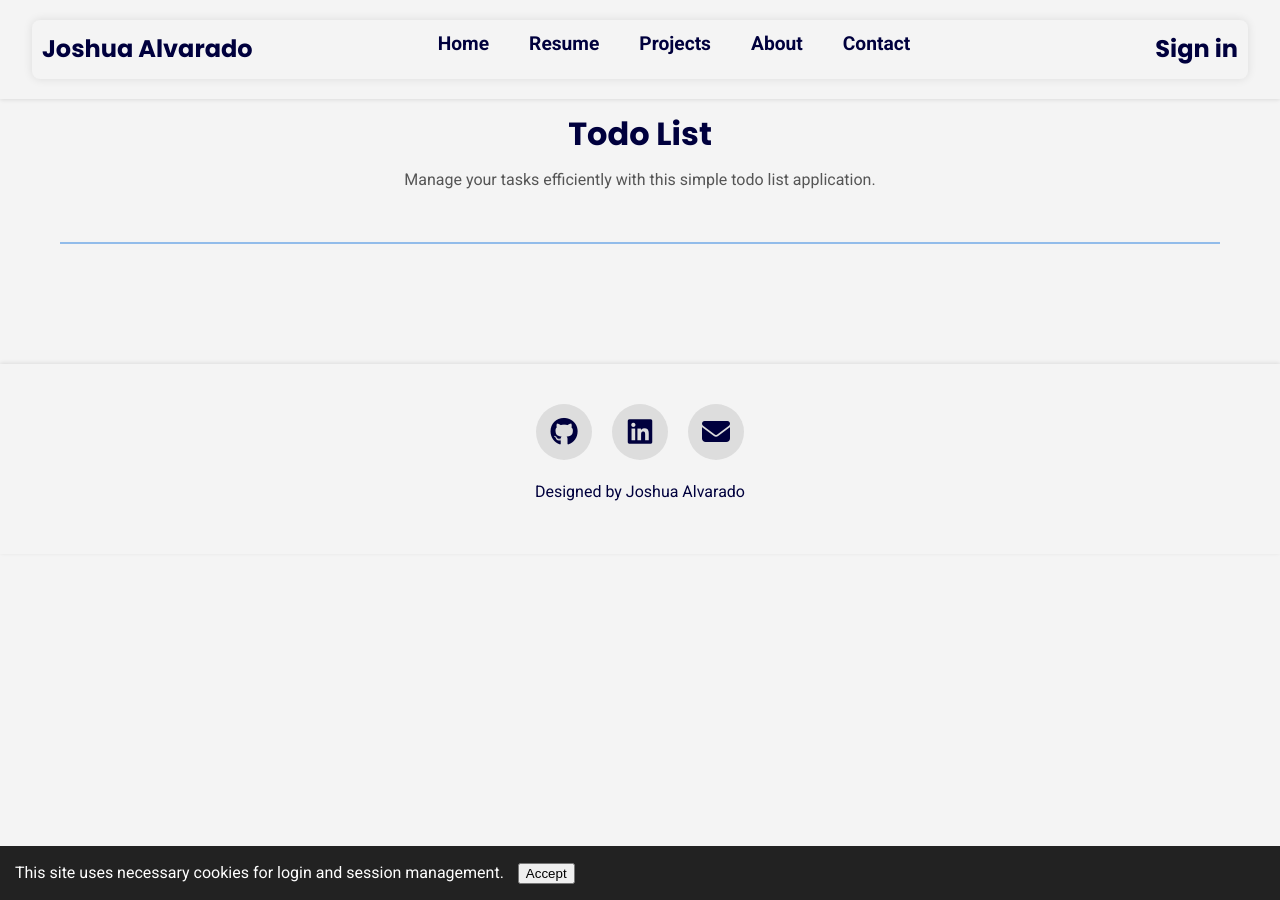
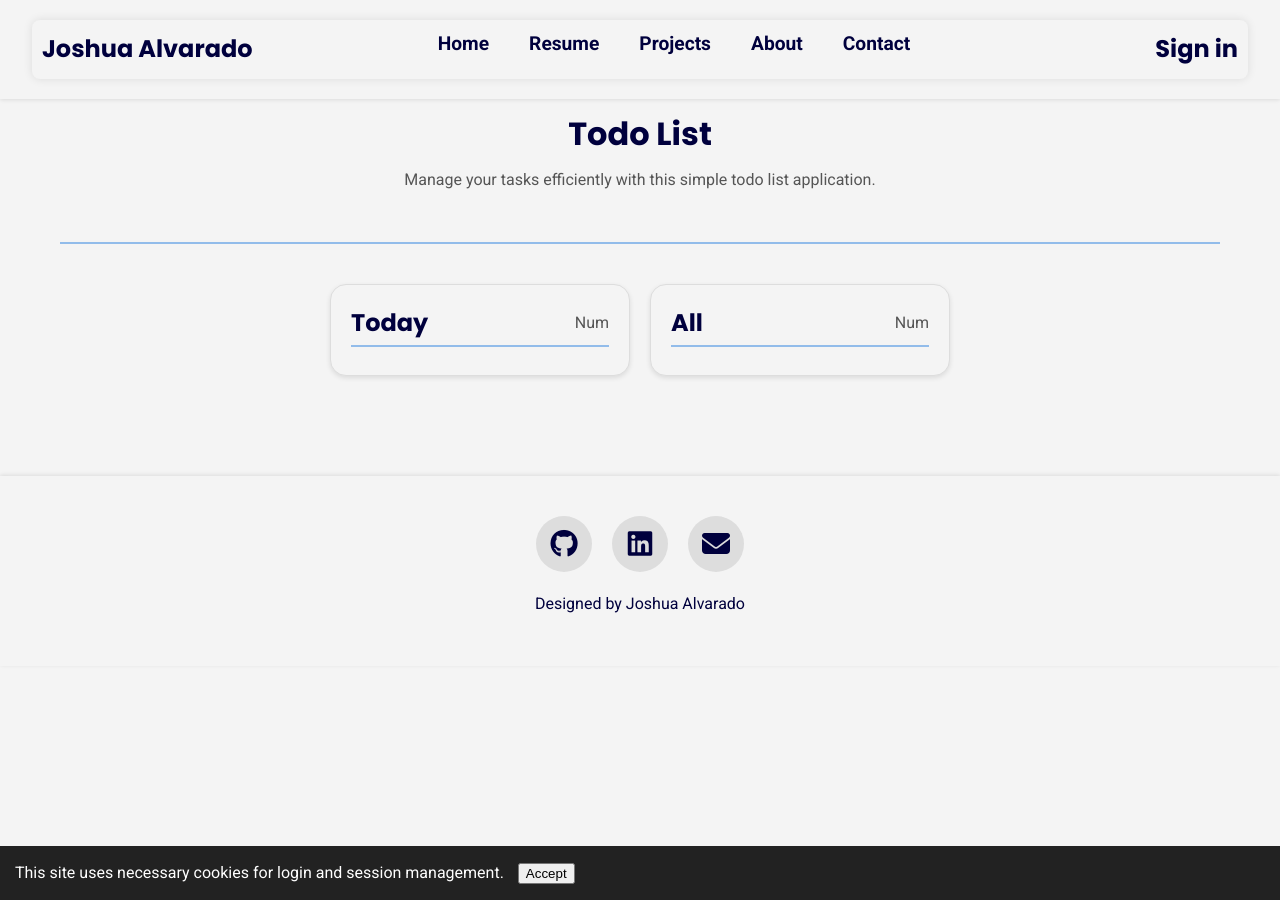
Before and after one commit to JoshuaAlvarado-hub/joshalvarado.com, a Jekyll site: the page built from todo.html, in a window 1280 px wide. Built offline with Jekyll 4.4.1, drawn with Linux system fonts in a browser that asks for light colours; comment, search, counter and statistics services are not loaded.

Commit message:
added task categories
added task categories in a grid format with placeholders for number of items

```diff
--- /dev/null
+++ b/assets/css/todo.css
@@ -0,0 +1,58 @@
+.todo-grid {
+  display: grid;
+  grid-template-columns: repeat(auto-fit, minmax(300px, max-content));
+  gap: var(--gap-medium);
+  justify-content: center;
+  margin-top: var(--margin-large);
+}
+
+.category {
+  display: flex;
+  flex-direction: column;
+  justify-content: space-between;
+  background-color: var(--tertiary-color);
+  border: 1px solid var(--border-color);
+  border-radius: 16px;
+  padding: var(--padding-medium);
+  box-shadow: 0 2px 5px var(--shadow-color);
+  transition: transform 0.3s ease, box-shadow 0.3s ease;
+  height: 100%;
+}
+
+.category:hover {
+  transform: translateY(-5px);
+  box-shadow: 0 4px 10px var(--shadow-color);
+}
+
+.category-header {
+  display: flex;
+  justify-content: space-between;
+  align-items: center;
+  border-bottom: 2px solid var(--secondary-color);
+  padding-bottom: 0.25rem;
+  margin-bottom: 0.5rem;
+}
+
+.category-header h2 {
+  margin: 0;
+  font-family: var(--font-primary);
+  font-size: var(--font-size-h3);
+  font-weight: var(--font-weight-bold);
+  color: var(--primary-color);
+  border-bottom: none;
+  padding-bottom: 0;
+}
+
+.category-header .count {
+  font-size: var(--font-size-body);
+  color: var(--text-secondary-color);
+  font-weight: normal;
+}
+
+.category p {
+  font-family: var(--font-secondary);
+  font-size: var(--font-size-body);
+  color: var(--text-secondary-color);
+  margin-bottom: var(--margin-medium);
+  flex-grow: 1;
+}
--- a/todo.html
+++ b/todo.html
@@ -3,6 +3,7 @@ layout: default
 title: Todo List
 permalink: /todo/
 ---
+<link rel="stylesheet" href="{{ '/assets/css/todo.css' | relative_url }}">
 <script src="/assets/js/todo.js"></script>
 
 <div class="container">
@@ -13,6 +14,22 @@ permalink: /todo/
 
     <h2 id="greeting"></h2>
 
+    <section class="todo-grid">
+        <article class="category">
+            <div class="category-header">
+                <h2>Today</h2>
+                <span class="count">Num</span>
+            </div>
+        </article>
+
+        <article class="category">
+            <div class="category-header">
+                <h2>All</h2>
+                <span class="count">Num</span>
+            </div>
+        </article>
+    </section>
+
     <div class="todo-wrapper" style="display:none;">
         <input type="text" id="todo-input" placeholder="Add a new task..." />
         <button id="add-todo-btn">Add Task</button>
```
